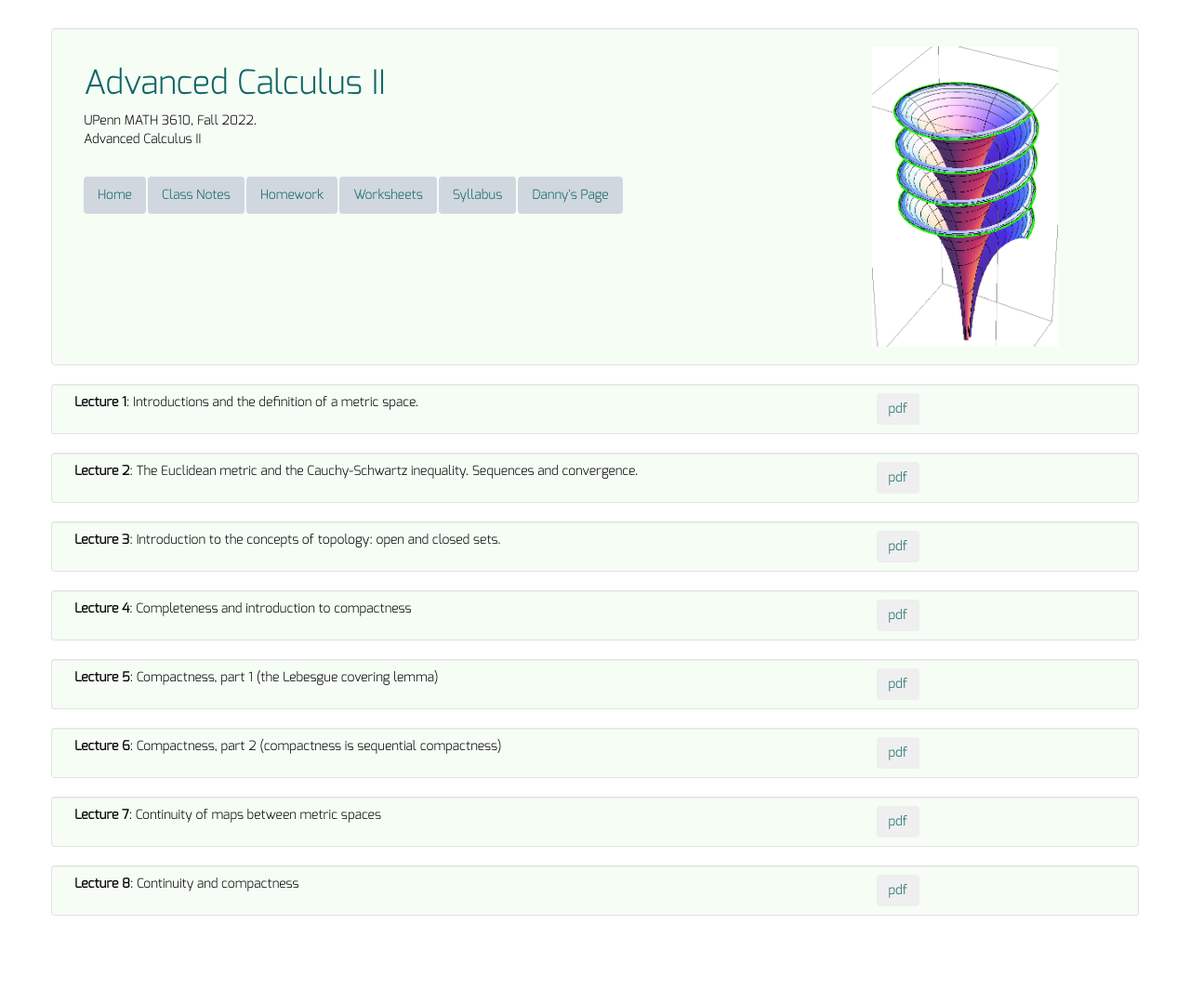
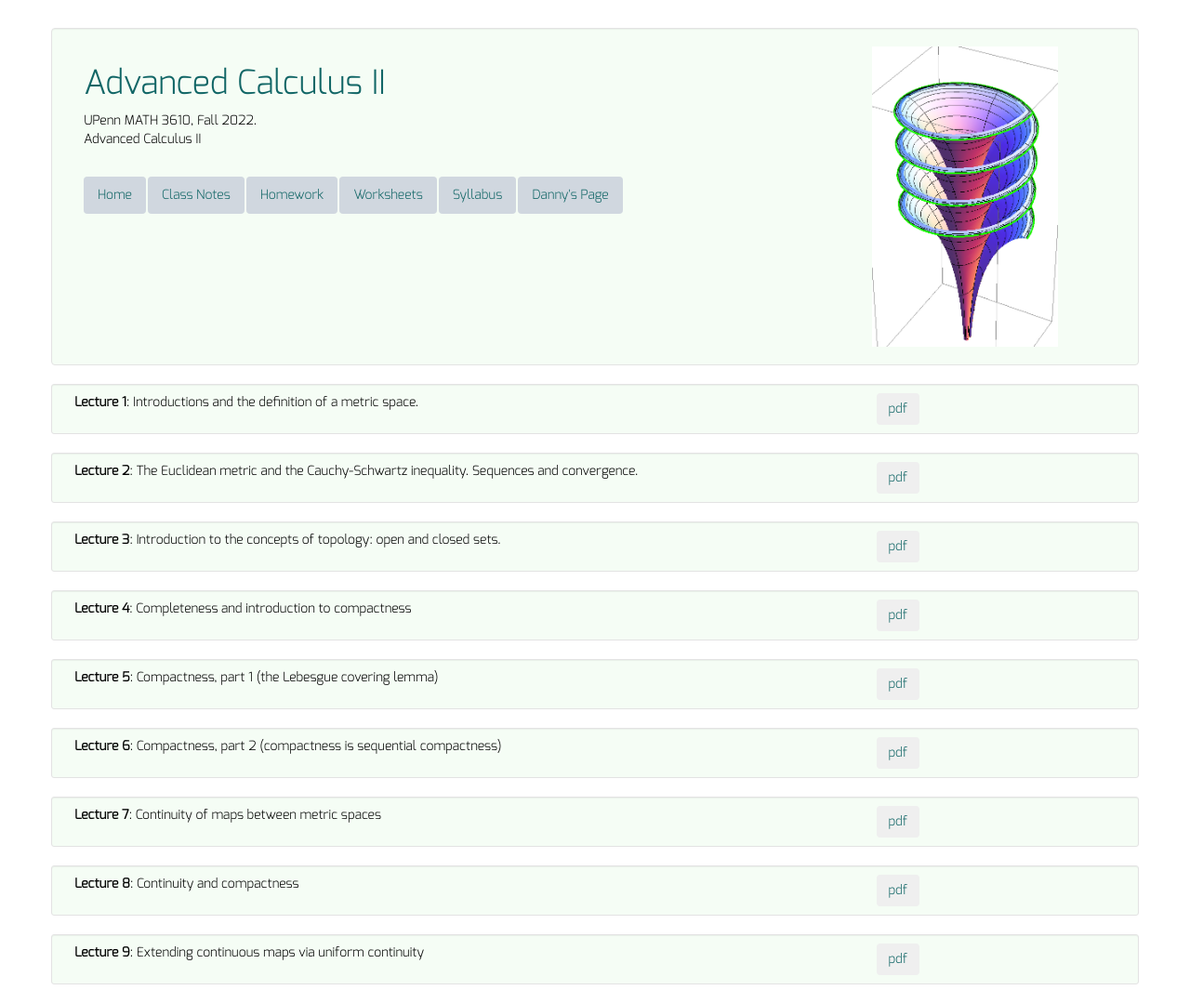
Before and after one commit to dkrashen/advancedcalc2, a Jekyll site: the page built from lectures/index.html, in a window 1280 px wide. Shown: the whole page at 93% size. Built offline with Jekyll 4.4.1, drawn with Linux system fonts in a browser that asks for light colours; before the commit the page ends 1005 px from its top, so only the background shows below that.

Commit message:
add lecture 9

```diff
--- a/_data/lectures.yml
+++ b/_data/lectures.yml
@@ -22,3 +22,6 @@
 - title: "Lecture 8"
   description: "Continuity and compactness"
   filename: "lecture8.pdf"
+- title: "Lecture 9"
+  description: "Extending continuous maps via uniform continuity"
+  filename: "lecture9.pdf"
```
